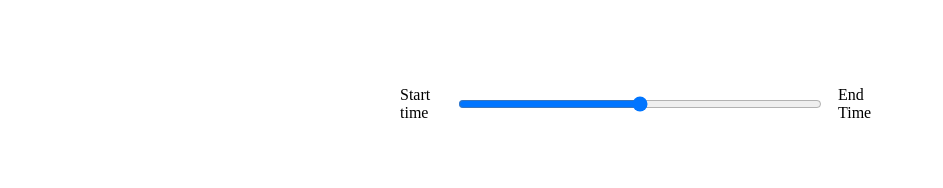
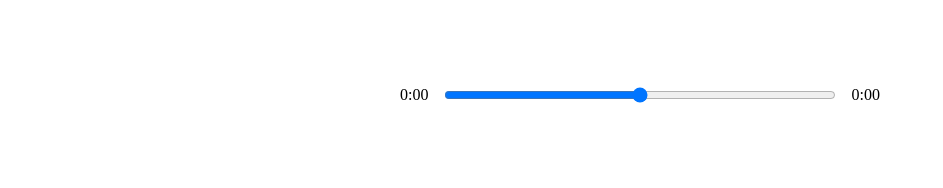
Before and after one commit to DanielMarquesz/react-course, a React (Create React App) app in the folder music-wave/react-player/: page / in a window 1280 px wide. Shown: the part 410-598 px from the top of the page, without its empty margins (0-943 px from the left). Built offline with nearby package versions, Linux system fonts and the light colour scheme; the HTML template or start-up script is replaced by a standard one.

Commit message:
feat: add update time 01

```diff
--- a/music-wave/react-player/package.json
+++ b/music-wave/react-player/package.json
@@ -10,7 +10,6 @@
     "@testing-library/react": "^11.1.0",
     "@testing-library/user-event": "^12.1.10",
     "node-sass": "^5.0.0",
-    "prettier": "^2.2.1",
     "react": "^17.0.1",
     "react-dom": "^17.0.1",
     "react-scripts": "4.0.2",
@@ -40,5 +39,8 @@
       "last 1 firefox version",
       "last 1 safari version"
     ]
+  },
+  "devDependencies": {
+    "prettier": "^2.2.1"
   }
 }
--- a/music-wave/react-player/src/App.js
+++ b/music-wave/react-player/src/App.js
@@ -8,10 +8,15 @@
   // State
   const [songs, setSongs] = useState(data());
   const [currentSong, setCurrentSong] = useState(songs[0]);
+  const [isPlaying, setIsPlaying] = useState(false);
   return (
     <div className="App">
       <Song currentSong={currentSong} />
-      <Player currentSong={currentSong} />
+      <Player
+        isPlaying={isPlaying}
+        setIsPlaying={setIsPlaying}
+        currentSong={currentSong}
+      />
       <h1>Player Music</h1>
     </div>
   );
--- a/music-wave/react-player/src/components/Player.js
+++ b/music-wave/react-player/src/components/Player.js
@@ -1,4 +1,4 @@
-import React, { useRef } from "react";
+import React, { useRef, useState } from "react";
 import { FontAwesomeIcon } from "@fortawesome/react-fontawesome";
 import {
   faPlay,
@@ -6,20 +6,44 @@
   faAngleRight,
 } from "@fortawesome/free-solid-svg-icons";
 
-const Player = ({ currentSong }) => {
+const Player = ({ currentSong, isPlaying, setIsPlaying }) => {
   // Refs
   const audioRef = useRef(null);
   // Event Handlers
+
   const playSongHandler = () => {
-    console.log(audioRef.current);
+    if (isPlaying) {
+      audioRef.current.pause();
+      setIsPlaying(!isPlaying);
+    } else {
+      audioRef.current.play();
+      setIsPlaying(!isPlaying);
+    }
   };
 
+  const updateTimeHandler = (e) => {
+    const current = e.target.currentTime;
+    const duration = e.target.duration;
+    setSongInfo({ ...songInfo, currentTime: current, duration });
+  };
+
+  const getTime = (time) => {
+    return (
+      Math.floor(time / 60) + ":" + ("0" + Math.floor(time % 60)).slice(-2)
+    );
+  };
+  // States
+
+  const [songInfo, setSongInfo] = useState({
+    currentTime: null,
+    duration: null,
+  });
   return (
     <div className="player-container">
       <div className="time-control">
-        <p>Start time</p>
+        <p>{getTime(songInfo.currentTime)}</p>
         <input type="range" />
-        <p>End Time</p>
+        <p>{getTime(songInfo.duration)}</p>
       </div>
       <div className="play-control">
         <FontAwesomeIcon className="skip-back" size="2x" icon={faAngleLeft} />
@@ -35,7 +59,12 @@
           icon={faAngleRight}
         />
       </div>
-      <audio ref={audioRef} src="{currentSong.audio}"></audio>
+      <audio
+        onTimeUpdate={updateTimeHandler}
+        onLoadedMetadata={updateTimeHandler}
+        ref={audioRef}
+        src={currentSong.audio}
+      ></audio>
     </div>
   );
 };
--- a/music-wave/react-player/src/utils.js
+++ b/music-wave/react-player/src/utils.js
@@ -61,17 +61,7 @@
       id: uuidv4(),
       active: false,
     },
-    {
-      name: "Still Feel",
-      cover:
-        "https://postparisfashion.files.wordpress.com/2018/08/halfalive.jpg?w=980&h=980&crop=1",
-      artist: "Half Alive",
-      audio:
-        "https://www.youtube.com/watch?v=KOOhPfMbuIQ&list=RDhAsWOLN4Qhw&index=9",
-      color: ["#213549", "#2ab3bf"],
-      id: uuidv4(),
-      active: false,
-    },
+
     //ADD MORE HERE
   ];
 }
```
Also changed, not shown: 1 other file (tests, documents, lock files or other folders).
